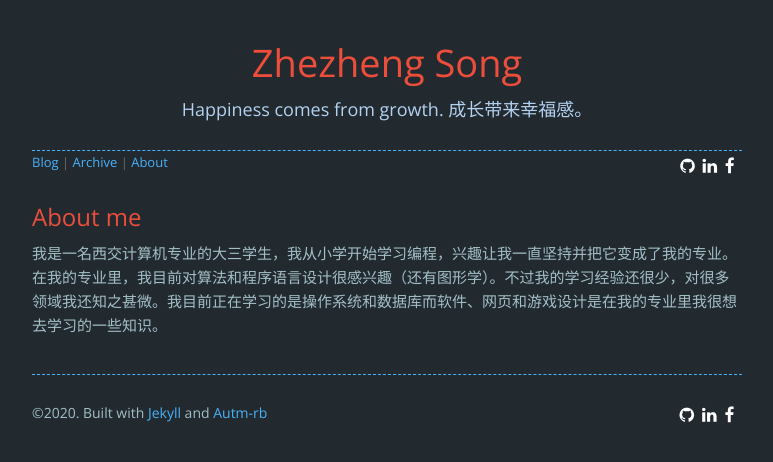
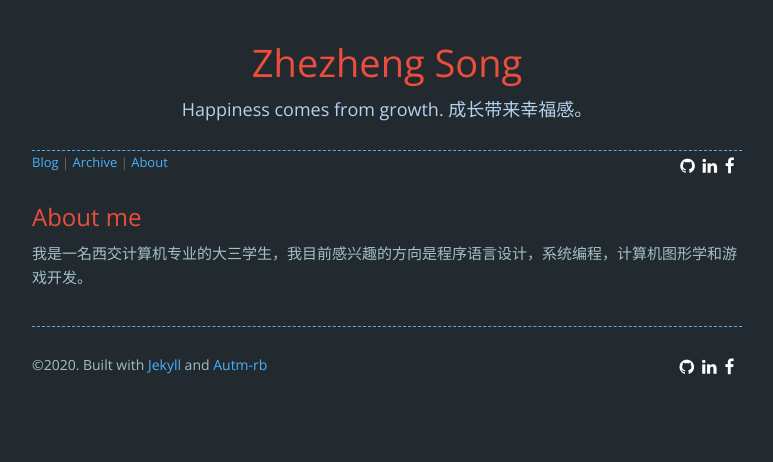
Before and after one commit to zhezhengsong/zhezhengsong.github.io, a Jekyll site: the page built from about.html, in a window 1280 px wide. Shown: the top 462 px of the page, without its empty margins (253-1026 px from the left). Built offline with Jekyll 4.4.1, drawn with Linux system fonts in a browser that asks for light colours; nearby versions of some CDN libraries; comment, search, counter and statistics services are not loaded.

Commit message:
update status

```diff
--- a/_data/about.yml
+++ b/_data/about.yml
@@ -1,2 +1,2 @@
 text: |
-  我是一名西交计算机专业的大三学生，我从小学开始学习编程，兴趣让我一直坚持并把它变成了我的专业。在我的专业里，我目前对算法和程序语言设计很感兴趣（还有图形学）。不过我的学习经验还很少，对很多领域我还知之甚微。我目前正在学习的是操作系统和数据库而软件、网页和游戏设计是在我的专业里我很想去学习的一些知识。
+  我是一名西交计算机专业的大三学生，我目前感兴趣的方向是程序语言设计，系统编程，计算机图形学和游戏开发。
```
Also changed, not shown: img/catonbench.jpg (deleted).
